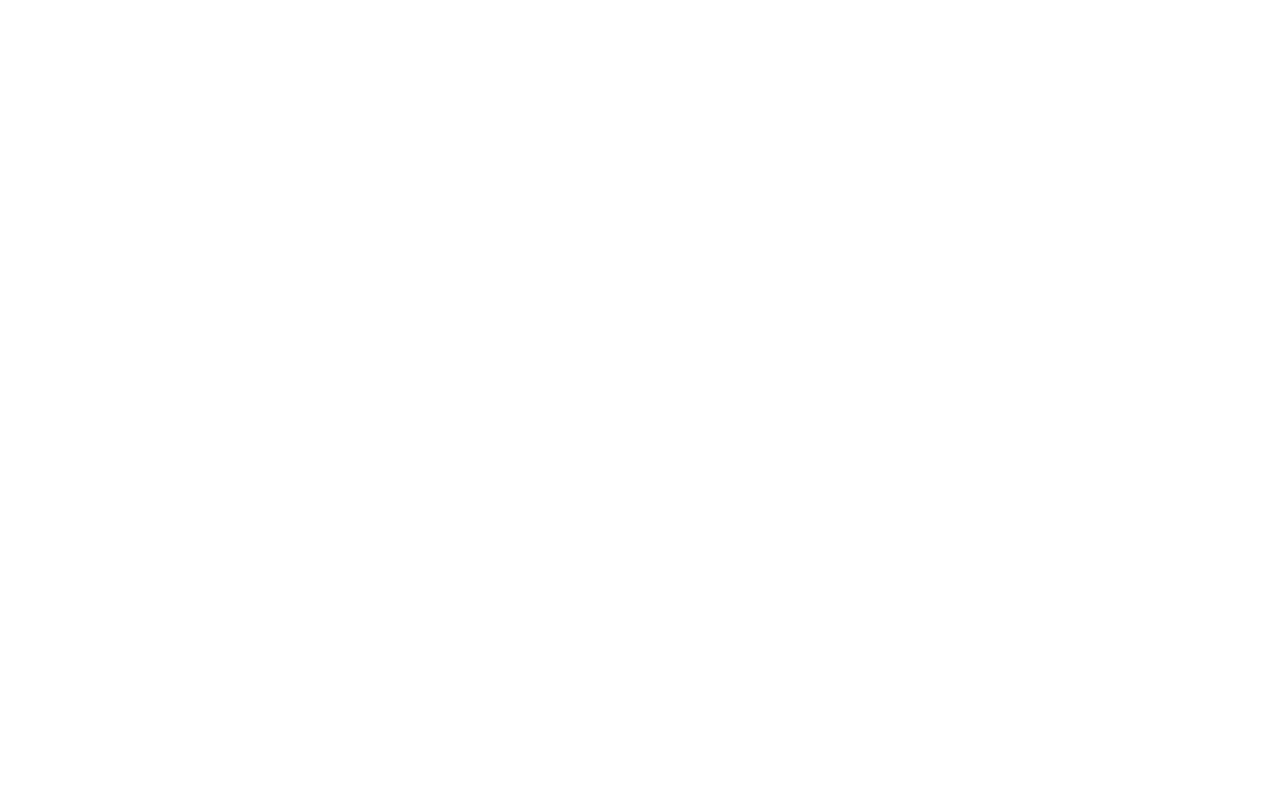
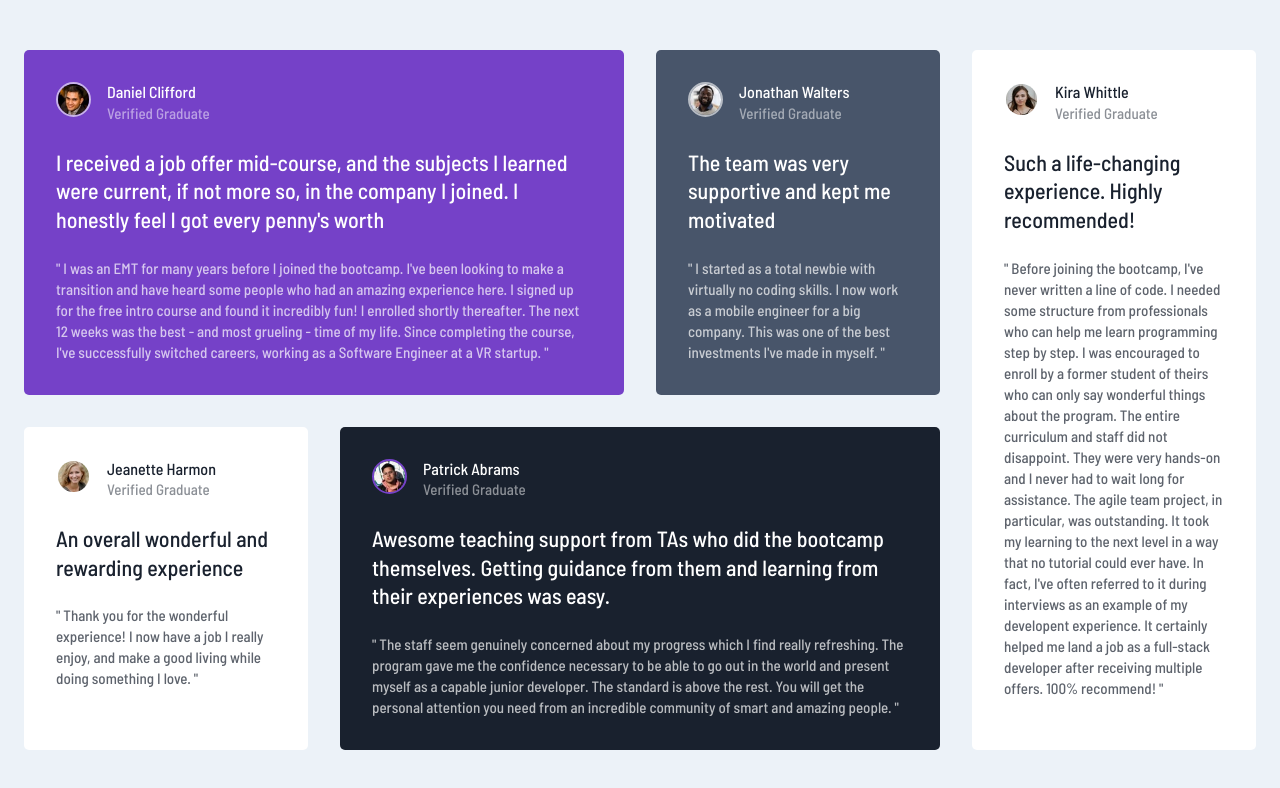
Before and after one commit to Hamzaouladev/FM-Testimonials-grid-section, a plain HTML site: page index.html in a window 1280 px wide. Drawn offline with Linux system fonts and the light colour scheme.

Commit message:
initial markup and styling plus adding assets

```diff
--- a/index.html
+++ b/index.html
@@ -3,10 +3,87 @@
 <head>
   <meta charset="UTF-8">
   <meta http-equiv="X-UA-Compatible" content="IE=edge">
-  <meta name="viewport" content="width=device-width, initial-scale=1.0">
-  <title>Document</title>
+  <meta name="viewport" content="width=device-width, initial-scale=1, viewport-fit=cover">
+  <meta name="description" content="Testimonials grid section challenge by FrontEnd Mentor">
+  <link rel="icon" type="image/x-icon" href="img/favicon-32x32.png">
+  <!-- twitter card / open graph  -->
+  <!-- <meta property="og:type" content="article" />
+  <meta property="og:title" content="card title" />
+  <meta property="og:description" content="card description" />
+  <meta property="og:url" content="link of the card" />
+  <meta property="og:image" content="image of the card" /> -->
+  <!-- fonts -->
+  <link rel="preconnect" href="https://fonts.googleapis.com">
+  <link rel="preconnect" href="https://fonts.gstatic.com" crossorigin>
+  <link href="https://fonts.googleapis.com/css2?family=Barlow+Semi+Condensed:wght@500;600&display=swap" rel="stylesheet">
+  <link rel="stylesheet" href="styles.css">
+  <title>Testimonials grid section</title>
 </head>
 <body>
 
+  <main class="container">
+
+    <div class="card bg-violet clr-light">
+      <div class="person">
+        <img class="person-img" src="img/image-daniel.jpg" alt="Daniel Clifford">
+        <div class="person-info">
+          <h3 class="fw-500 fs-500 fs-500">Daniel Clifford</h3>
+          <p>Verified Graduate</p>
+        </div>
+      </div>
+      <h2 class="testimonial-title fs-600 fw-500">I received a job offer mid-course, and the subjects I learned were current, if not more so, in the company I joined. I honestly feel I got every penny's worth</h2>
+      <p class="testimonial-text"> " I was an EMT for many years before I joined the bootcamp. I've been looking to make a transition and have heard some people who had an amazing experience here. I signed up for the free intro course and found it incredibly fun! I enrolled shortly thereafter. The next 12 weeks was the best - and most grueling - time of my life. Since completing the course, I've successfully switched careers, working as a Software Engineer at a VR startup. "</p>
+    </div>
+
+    <div class="card bg-light-gray clr-light">
+      <div class="person">
+        <img class="person-img" src="img/image-jonathan.jpg" alt="Jonathan Walters">
+        <div class="person-info">
+          <h3 class="fw-500 fs-500">Jonathan Walters</h3>
+          <p>Verified Graduate</p>
+        </div>
+      </div>
+      <h2 class="testimonial-title fs-600 fw-500">The team was very supportive and kept me motivated</h2>
+      <p class="testimonial-text"> " I started as a total newbie with virtually no coding skills. I now work as a mobile engineer for a big company. This was one of the best investments I've made in myself. "</p>
+    </div>
+
+    <div class="card bg-light clr-dark">
+      <div class="person">
+        <img class="person-img" src="img/image-jeanette.jpg" alt="Jeanette Harmon">
+        <div class="person-info">
+          <h3 class="fw-500 fs-500">Jeanette Harmon</h3>
+          <p>Verified Graduate</p>
+        </div>
+      </div>
+      <h2 class="testimonial-title fs-600 fw-500">An overall wonderful and rewarding experience</h2>
+      <p class="testimonial-text"> " Thank you for the wonderful experience! I now have a job I really enjoy, and make a good living while doing something I love. "</p>
+    </div>
+
+    <div class="card bg-dark-gray clr-light">
+      <div class="person">
+        <img class="person-img" src="img/image-patrick.jpg" alt="Patrick Abrams">
+        <div class="person-info">
+          <h3 class="fw-500 fs-500">Patrick Abrams</h3>
+          <p>Verified Graduate</p>
+        </div>
+      </div>
+      <h2 class="testimonial-title fs-600 fw-500">Awesome teaching support from TAs who did the bootcamp themselves. Getting guidance from them and learning from their experiences was easy.</h2>
+      <p class="testimonial-text"> " The staff seem genuinely concerned about my progress which I find really refreshing. The program gave me the confidence necessary to be able to go out in the world and present myself as a capable junior developer. The standard is above the rest. You will get the personal attention you need from an incredible community of smart and amazing people. "</p>
+    </div>
+
+    <div class="card bg-light clr-dark">
+      <div class="person">
+        <img class="person-img" src="img/image-kira.jpg" alt="Kira Whittle">
+        <div class="person-info">
+          <h3 class="fw-500 fs-500">Kira Whittle</h3>
+          <p>Verified Graduate</p>
+        </div>
+      </div>
+      <h2 class="testimonial-title fs-600 fw-500">Such a life-changing experience. Highly recommended!</h2>
+      <p class="testimonial-text"> " Before joining the bootcamp, I've never written a line of code. I needed some structure from professionals who can help me learn programming step by step. I was encouraged to enroll by a former student of theirs who can only say wonderful things about the program. The entire curriculum and staff did not disappoint. They were very hands-on and I never had to wait long for assistance. The agile team project, in particular, was outstanding. It took my learning to the next level in a way that no tutorial could ever have. In fact, I've often referred to it during interviews as an example of my developent experience. It certainly helped me land a job as a full-stack developer after receiving multiple offers. 100% recommend! "</p>
+    </div>
+
+  </main>
+
 </body>
 </html>
--- a/styles.css
+++ b/styles.css
@@ -0,0 +1,147 @@
+:root {
+  --ff-primary: 'Barlow Semi Condensed', sans-serif;
+
+  --fs-400: 15px;
+  --fs-500: 16px;
+  --fs-600: 22px;
+
+  /* color */
+  --clr-Moderate-violet: hsl(263, 55%, 52%);
+  --clr-grayish-blue: hsl(217, 19%, 35%);
+  --clr-blackish-blue: hsl(219, 29%, 14%);
+  --clr-white: hsl(0, 0%, 100%);
+  --clr-Light-gray: hsl(0, 0%, 81%);
+  --clr-Light-grayish-blue: hsl(210, 46%, 95%);
+
+  /* font weight */
+  --fw-500: 500;
+  --fw-600: 600;
+}
+
+/* Box sizing rules */
+*,
+*::before,
+*::after {
+  box-sizing: border-box;
+}
+
+/* Set core root defaults */
+* {
+  margin: 0;
+  padding: 0;
+  font: inherit;
+}
+
+html:focus-within {
+  scroll-behavior: smooth;
+}
+
+/* Set core body defaults */
+body {
+  min-height: 100vh;
+  text-rendering: optimizeSpeed;
+  line-height: 1.3;
+  font-family: var(--ff-primary);
+  font-size: var(--fs-400);
+  background-color: var(--clr-Light-grayish-blue);
+  display: grid;
+  place-content: center;
+}
+
+/* Make images easier to work with */
+img,
+picture {
+  max-width: 100%;
+  display: block;
+}
+
+/* Utility Classes */
+.bg-violet { background-color: var(--clr-Moderate-violet); }
+.bg-light-gray { background-color: var(--clr-grayish-blue); }
+.bg-dark-gray { background-color: var(--clr-blackish-blue); }
+.bg-light { background-color: var(--clr-white); }
+
+.clr-light { color: var(--clr-white); }
+.clr-dark { color: var(--clr-blackish-blue); }
+
+.fs-400 { font-size: var(--fs-400); }
+.fs-500 { font-size: var(--fs-500); }
+.fs-600 { font-size: var(--fs-600); }
+
+.fw-500 { font-weight: var(--fw-500 ); }
+.fw-600 { font-weight: var(--fw-600 ); }
+
+/* set core container defaults */
+.container {
+  max-width: 1300px;
+  margin: 0 auto;
+  padding: 1.5rem;
+  display: grid;
+  gap: 2rem;
+}
+
+/* cards */
+.card {
+  padding: 2rem;
+  border-radius: 5px;
+}
+
+.card > * + * {
+  margin-top: 1.5rem;
+}
+
+.card p {
+  line-height: 1.4;
+}
+
+.person {
+  display: flex;
+  gap: 1rem;
+}
+
+.person-img {
+  --border-color: rgba(255, 255, 255, 0.6);
+  height: 35px;
+  width: 35px;
+  object-fit: cover;
+  border-radius: 50px;
+  border: solid 2px var(--border-color);
+}
+
+.card:nth-child(4) .person-img {
+  --border-color: var(--clr-Moderate-violet);
+}
+
+.person-info p {
+  opacity: .5;
+}
+
+.testimonial-text {
+  opacity: .7;
+}
+
+/* Layout */
+@media only screen and (min-width: 700px) {
+  .card:nth-child(1) { grid-area: a; }
+  .card:nth-child(2) { grid-area: b; }
+  .card:nth-child(3) { grid-area: c; }
+  .card:nth-child(4) { grid-area: d; }
+  .card:nth-child(5) { grid-area: e; }
+
+  .container {
+    grid-auto-columns: 1fr;
+    grid-template-areas:
+      "a a"
+      "b e"
+      "c e"
+      "d d";
+  }
+}
+
+@media only screen and (min-width: 1200px) {
+  .container {
+    grid-template-areas:
+      "a a b e"
+      "c d d e";
+  }
+}
```
Also changed, not shown: img/bg-pattern-quotation.svg (added), img/favicon-32x32.png (added), img/image-daniel.jpg (added), img/image-jeanette.jpg (added), img/image-jonathan.jpg (added), img/image-kira.jpg (added), img/image-patrick.jpg (added).
